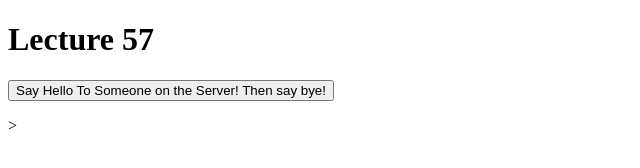
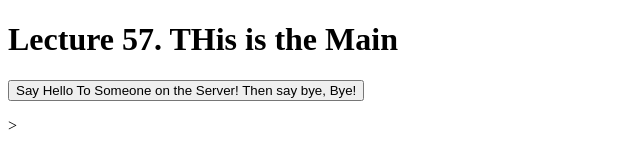
Before and after one commit to VirginiaSol/Ajaxutil, a plain HTML site: page index.html in a window 1280 px wide. Shown: the whole page, without its empty margins (0-640 px from the left). Drawn offline with Linux system fonts and the light colour scheme.

Commit message:
Update text to Main branch

```diff
--- a/index.html
+++ b/index.html
@@ -7,10 +7,10 @@
         <script src="js/script.js"></script>
     </html>
     <body>
-        <h1 id="title">Lecture 57</h1>
+        <h1 id="title">Lecture 57. THis is the Main</h1>
         <p>
             <button>
-                Say Hello To Someone on the Server! Then say bye!
+                Say Hello To Someone on the Server! Then say bye, Bye!
             </button>
         </p>>
         <div id="content"></div>
```
